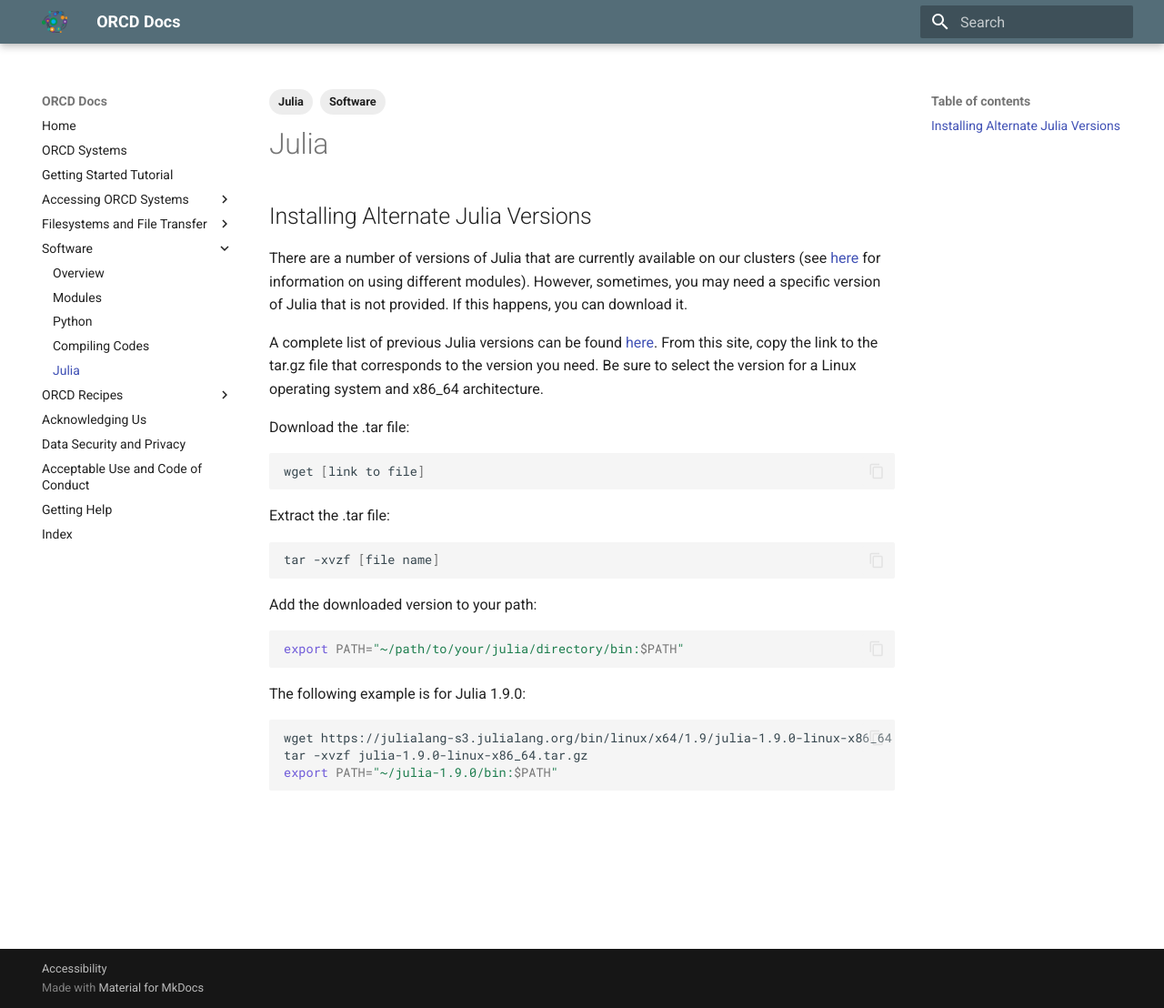
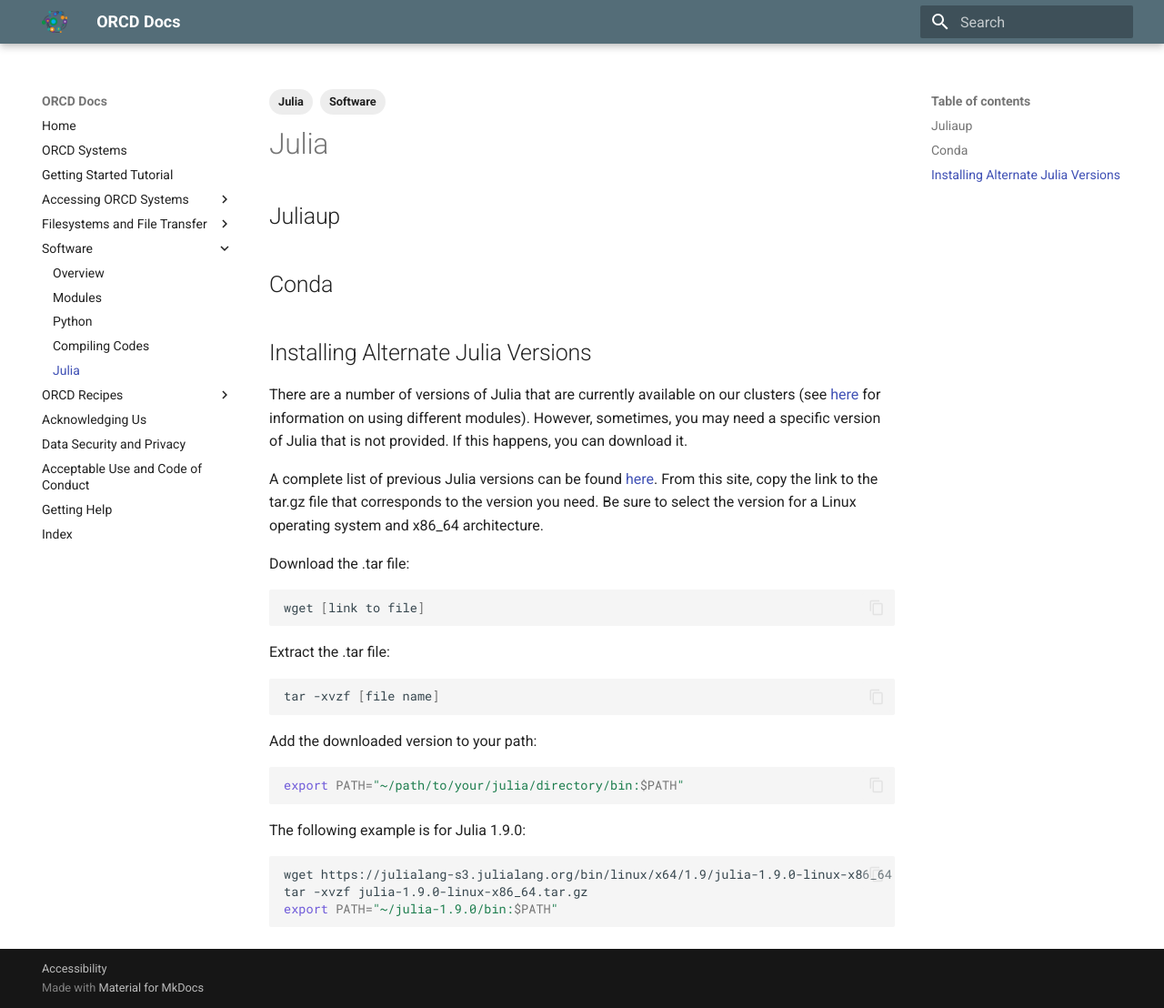
Before and after one commit to mit-orcd/orcd-docs-edit, an MkDocs documentation site: the page built from docs/software/julia.md, in a window 1280 px wide and 1108 px high. Shown: the whole window at 91% size. Built offline with MkDocs 1.6.1 and Material for MkDocs 9.7.7, drawn with Linux system fonts in a browser that asks for light colours.

Commit message:
small changes

```diff
--- a/docs/software/julia.md
+++ b/docs/software/julia.md
@@ -6,9 +6,13 @@ tags:
 
 # Julia
 
+## Juliaup
+
+## Conda
+
 ## Installing Alternate Julia Versions
 
-There are a number of versions of Julia that are currently available on our clusters (see [here](https://orcd-docs.mit.edu/software/modules/) for information on using different modules). However, sometimes, you may need a specific version of Julia that is not provided. If this happens, you can download it.
+There are a number of versions of Julia that are currently available on our clusters (see [here](modules.md) for information on using different modules). However, sometimes, you may need a specific version of Julia that is not provided. If this happens, you can download it.
 
 A complete list of previous Julia versions can be found [here](https://julialang.org/downloads/oldreleases/). From this site, copy the link to the tar.gz file that corresponds to the version you need. Be sure to select the version for a Linux operating system and x86_64 architecture.
 
```
